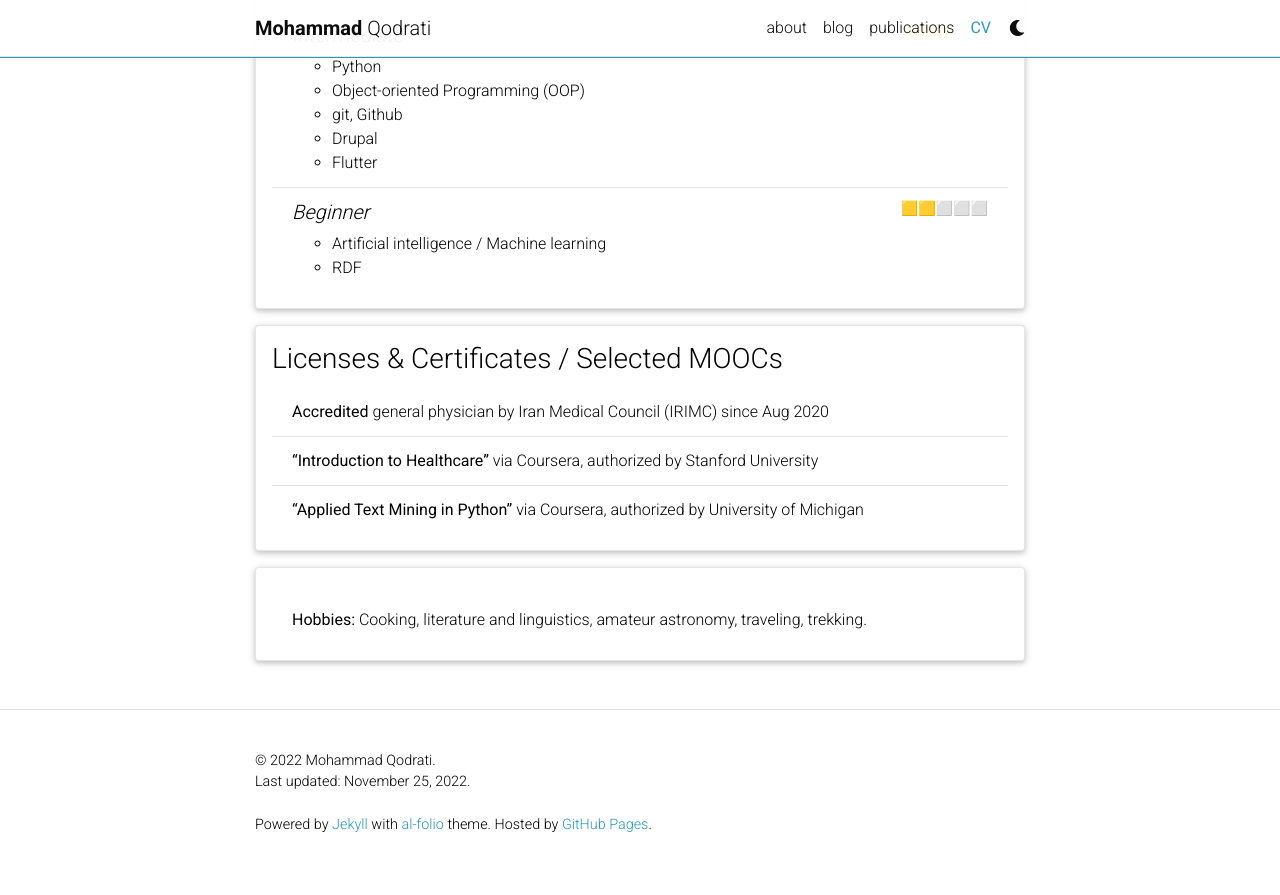
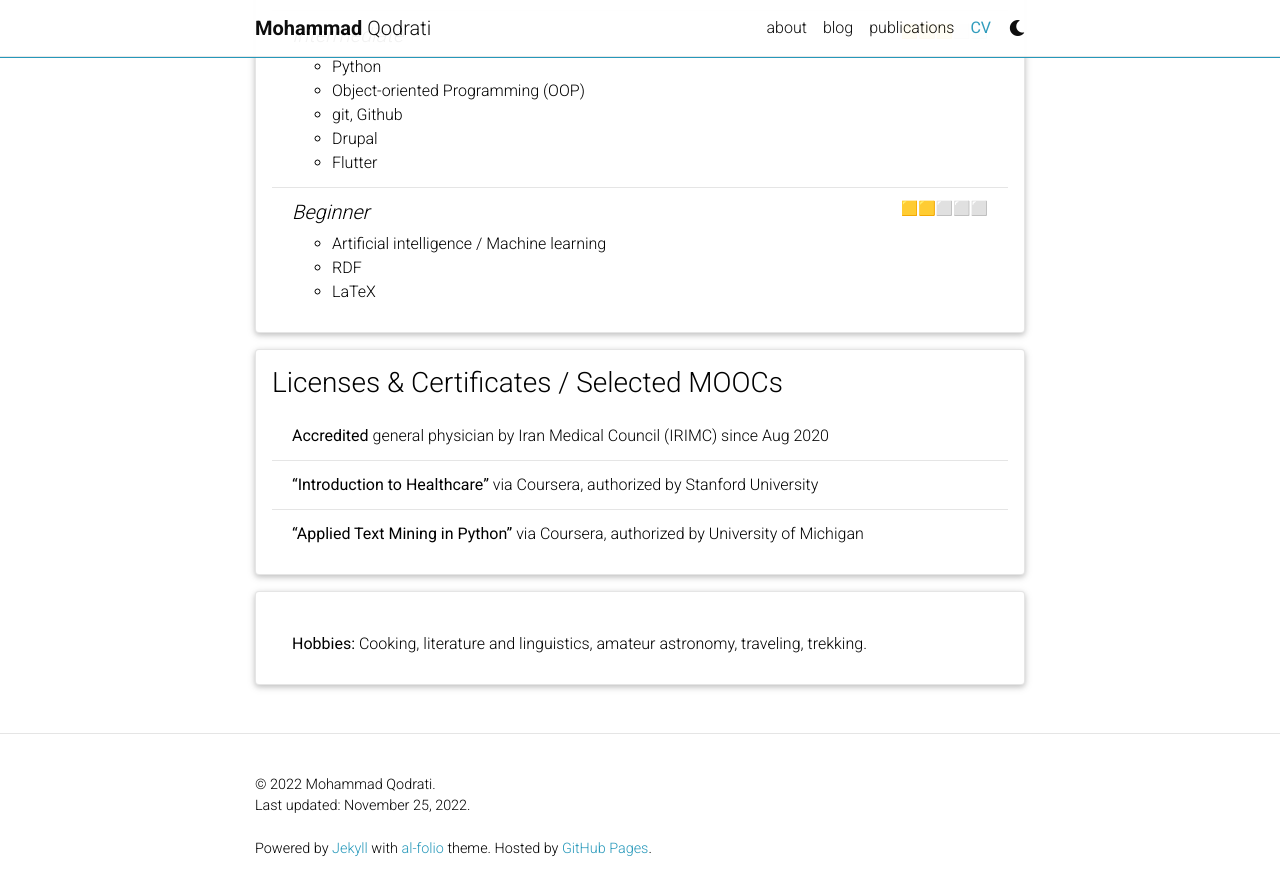
Before and after one commit to qomhmd/qomhmd.github.io, a Jekyll site: the page built from _pages/cv.md, in a window 1280 px wide and 900 px high, scrolled down 2220 px. Shown: the top 895 px of the window. Built offline with Jekyll 4.4.1, drawn with Linux system fonts in a browser that asks for light colours; comment, search, counter and statistics services are not loaded; a style sheet for code colours, icons or effects is not loaded.

Commit message:
change content of CV

```diff
--- a/_data/cv.yml
+++ b/_data/cv.yml
@@ -89,6 +89,7 @@
       items:
         - Artificial intelligence / Machine learning
         - RDF
+        - LaTeX
 
 - title: Licenses & Certificates / Selected MOOCs
   type: list
```
